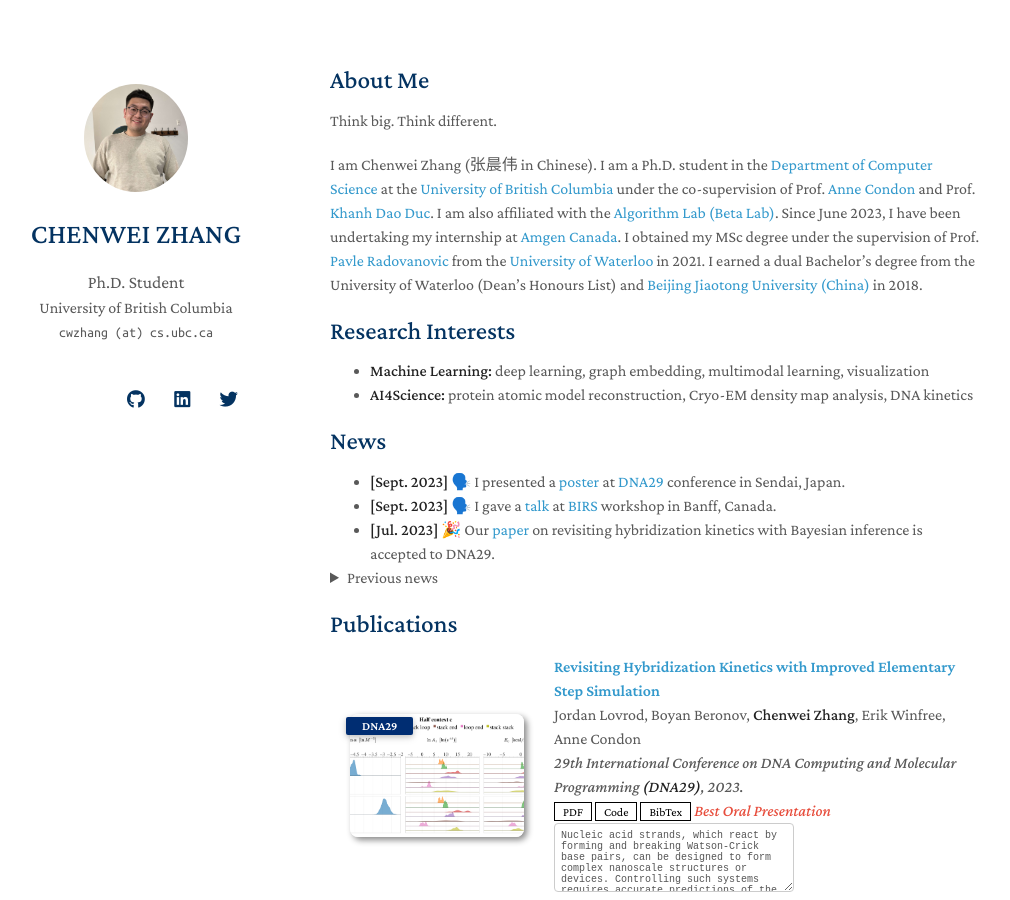
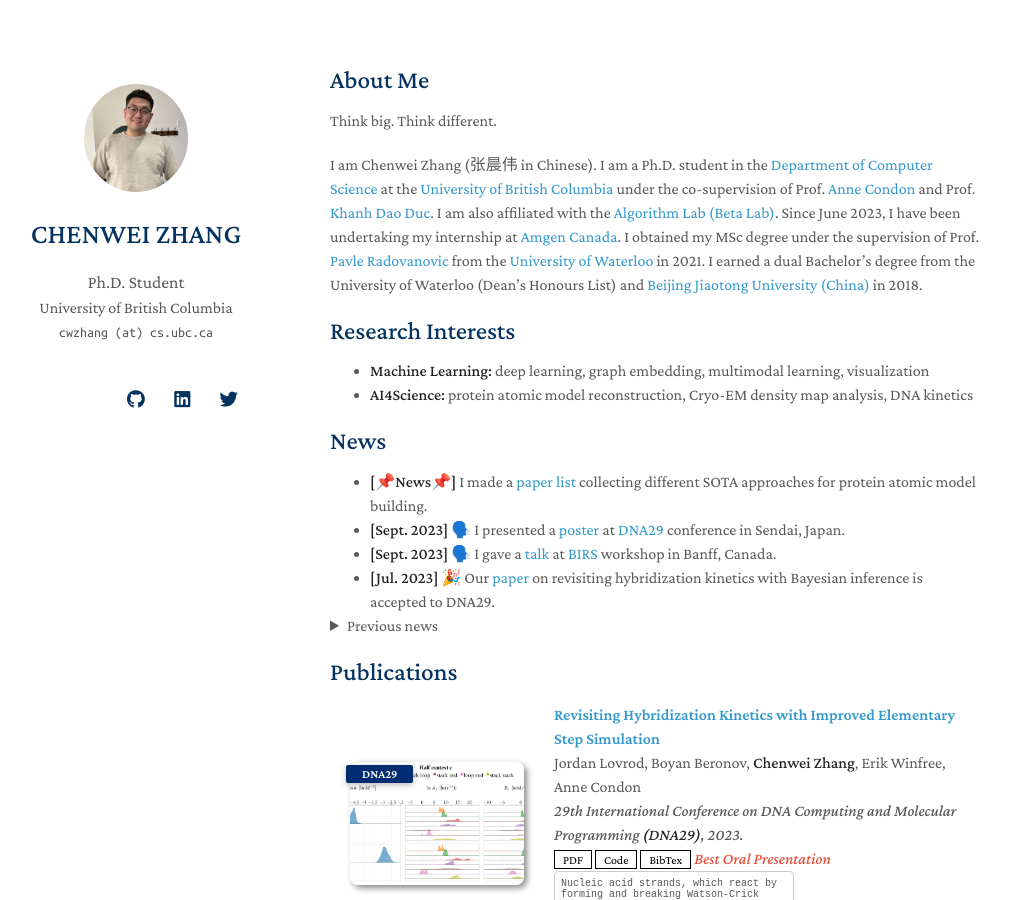
Before and after one commit to chenwei-zhang/chenwei-zhang.github.io, a Jekyll site: the page built from index.md, in a window 1280 px wide and 900 px high. Shown: the whole window, without its empty margins (140-1150 px from the left). Built offline with Jekyll 4.4.1, drawn with Linux system fonts in a browser that asks for light colours; nearby versions of some CDN libraries; a style sheet for code colours, icons or effects is not loaded; our own code applies the rules of GitHub Pages for plain Markdown files.

Commit message:
update news

```diff
--- a/index.md
+++ b/index.md
@@ -16,6 +16,7 @@
 
 ## News
 
+- **[📌News📌]** I made a [paper list](https://github.com/chenwei-zhang/Papers-atomic-model-building-in-CryoEM-maps) collecting different SOTA approaches for protein atomic model building.
 - **[Sept. 2023]** 🗣️ I presented a [poster](./assets/files/vida_DNA29_poster.pdf) at [DNA29](https://dna29.org/index.html) conference in Sendai, Japan.
 - **[Sept. 2023]** 🗣️ I gave a [talk](https://www.birs.ca/events/2023/5-day-workshops/23w5142/videos/watch/202309071601-Zhang.html) at [BIRS](https://www.birs.ca/events/2023/5-day-workshops/23w5142) workshop in Banff, Canada.
 - **[Jul. 2023]** 🎉 Our [paper](https://drops.dagstuhl.de/opus/volltexte/2023/18788/) on revisiting hybridization kinetics with Bayesian inference is accepted to DNA29.
```
